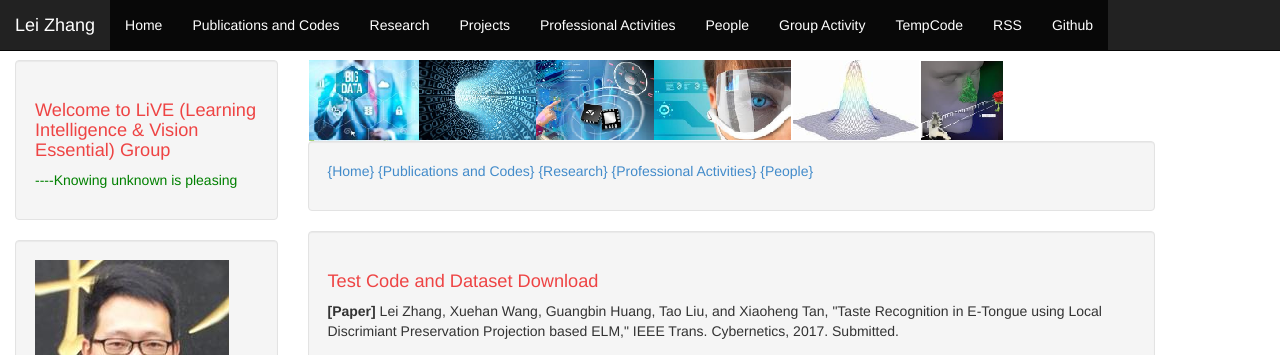
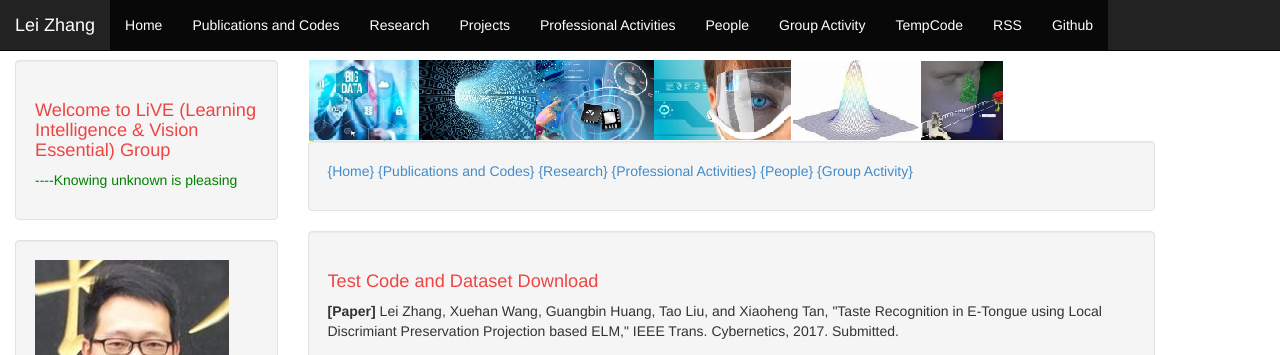
Before and after one commit to DrLeiZhang/website, a Jekyll site: the page built from tempcode.html, in a window 1280 px wide and 900 px high. Shown: the top 355 px of the window. Built offline with Jekyll 4.4.1, drawn with Linux system fonts in a browser that asks for light colours; Markdown is read by kramdown in place of the engine named in the settings.

Commit message:
Update
Signed-off-by: leizhang@cqu.edu.cn <leizhang@cqu.edu.cn>

```diff
--- a/tempcode.html
+++ b/tempcode.html
@@ -4,7 +4,7 @@
 <img class="about-avatar" src="{{ "/img/object.jpg" | prepend: site.baseurl }}" border="0" alt="[name]" />
 
 <div class="well">
-<p><a href="http://www.leizhang.tk/">{Home}  </a><a href="http://www.leizhang.tk/publications%20and%20codes.html">{Publications and Codes}  </a> <a href="http://www.leizhang.tk/research.html">{Research}  </a> <a href="http://www.leizhang.tk/professional%20activities.html">{Professional Activities}</a> <a href="http://www.leizhang.tk/people.html">{People}</a></p>
+<p><a href="http://www.leizhang.tk/">{Home}</a> <a href="http://www.leizhang.tk/publications%20and%20codes.html">{Publications and Codes}</a> <a href="http://www.leizhang.tk/research.html">{Research}  </a> <a href="http://www.leizhang.tk/professional%20activities.html">{Professional Activities}</a> <a href="http://www.leizhang.tk/people.html">{People}</a> <a href="http://www.leizhang.tk/group%20activity.html">{Group Activity}</a></p>
 </div>
 
 <div class="well">
```
